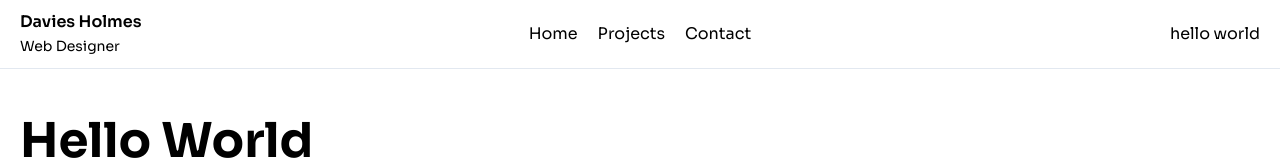
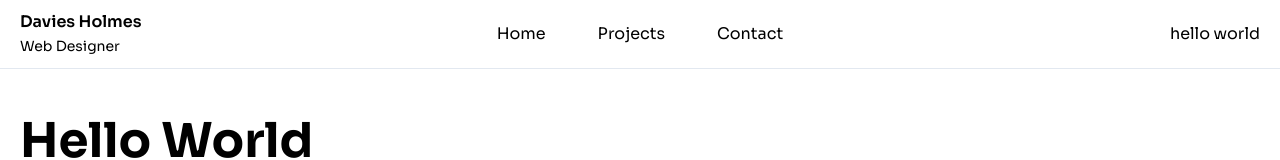
Before and after one commit to michlasul/portfolio, a React (Vite) app: page / in a window 1280 px wide. Shown: the top 160 px of the page. Built offline with nearby package versions, Linux system fonts and the light colour scheme.

Commit message:
MenuItem still getting an error

```diff
--- a/src/components/ui/Menu.jsx
+++ b/src/components/ui/Menu.jsx
@@ -3,15 +3,15 @@ import MenuItem from "./MenuItem";
 const Menu = () => {
   return (
     <ul className="flex justify-center gap-x-5">
-      <li>
+      <MenuItem>
         <a href="#">Home</a>
-      </li>
-      <li>
+      </MenuItem>
+      <MenuItem>
         <a href="#">Projects</a>
-      </li>
-      <li>
+      </MenuItem>
+      <MenuItem>
         <a href="#">Contact</a>
-      </li>
+      </MenuItem>
     </ul>
   );
 };
--- a/src/components/ui/MenuItem.jsx
+++ b/src/components/ui/MenuItem.jsx
@@ -1,5 +1,7 @@
-export default function MenuItem({ children }) {
+const MenuItem = ({ children }) => {
   return (
     <li className="px-4 py-2 hover:bg-gray-100 cursor-pointer">{children}</li>
   );
-}
+};
+
+export default MenuItem;
```
